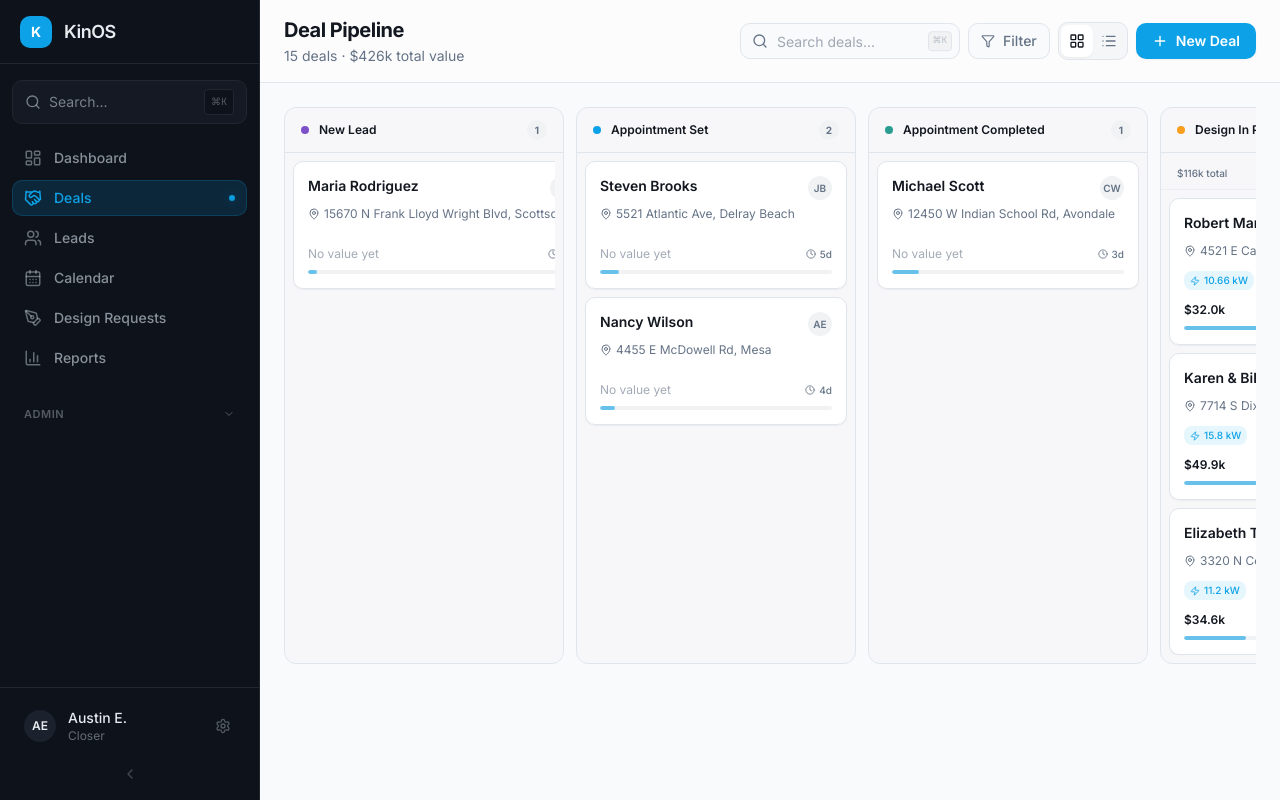
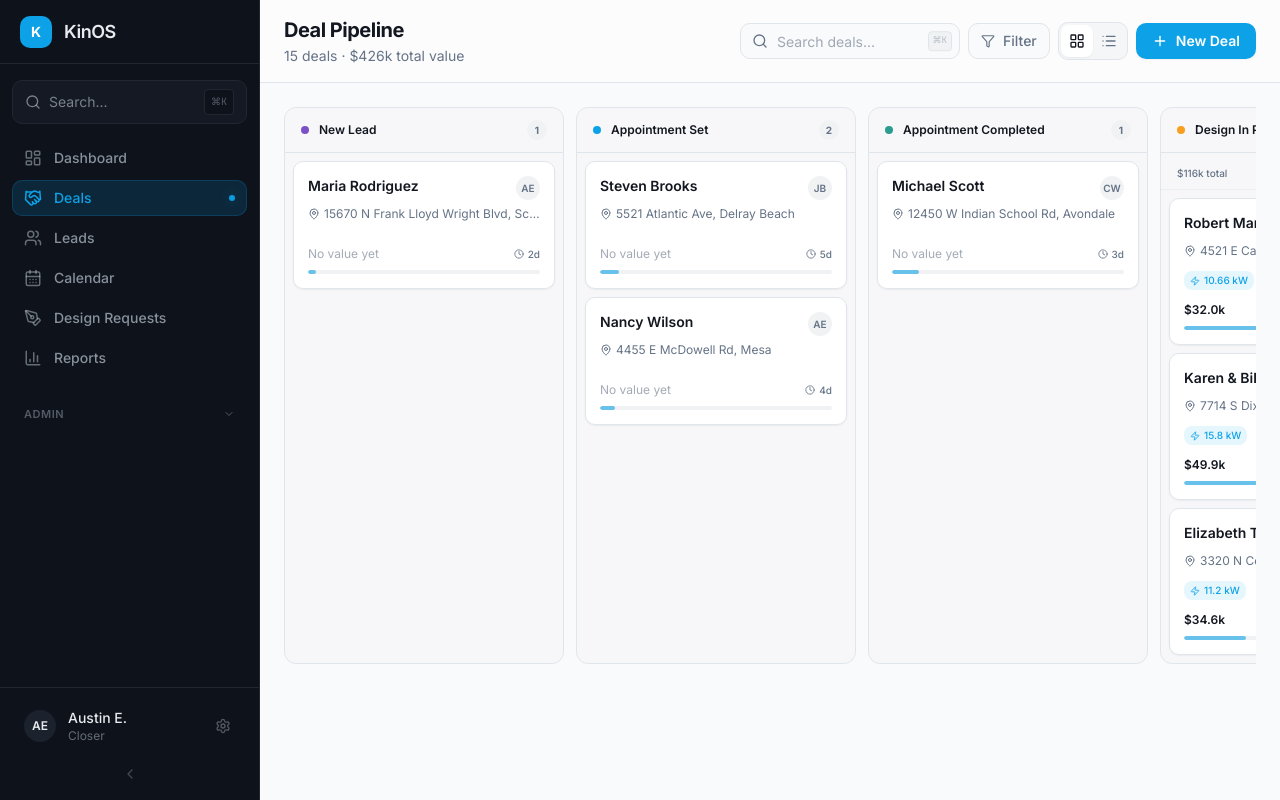
Before and after one commit to avelkins10/KinOS, a Next.js app: page /deals in a window 1280 px wide. Built offline with nearby package versions, Linux system fonts and the light colour scheme.

Commit message:
fix: resolve "Load failed" error in kanban view\n\nRemove broken import and replace with native scrollable div

```diff
--- a/components/deals/kanban-view.tsx
+++ b/components/deals/kanban-view.tsx
@@ -1,8 +1,9 @@
 "use client"
+
+import { ScrollArea } from "@/components/ui/scroll-area"
 
 import { STAGE_LABELS, type Deal, type DealStage } from "@/lib/mock-data"
 import { DealCard } from "./deal-card"
-import { ScrollArea } from "@/components/ui/scroll-area"
 
 const stageOrder: DealStage[] = [
   "new_lead",
@@ -59,7 +60,7 @@ export function KanbanView({ deals }: { deals: Deal[] }) {
               </div>
             )}
             {/* Cards */}
-            <ScrollArea className="flex-1 p-2">
+            <div className="flex-1 overflow-y-auto p-2">
               <div className="space-y-2">
                 {stageDeals.length === 0 ? (
                   <div className="flex items-center justify-center py-8">
@@ -71,7 +72,7 @@ export function KanbanView({ deals }: { deals: Deal[] }) {
                   ))
                 )}
               </div>
-            </ScrollArea>
+            </div>
           </div>
         )
       })}
```
